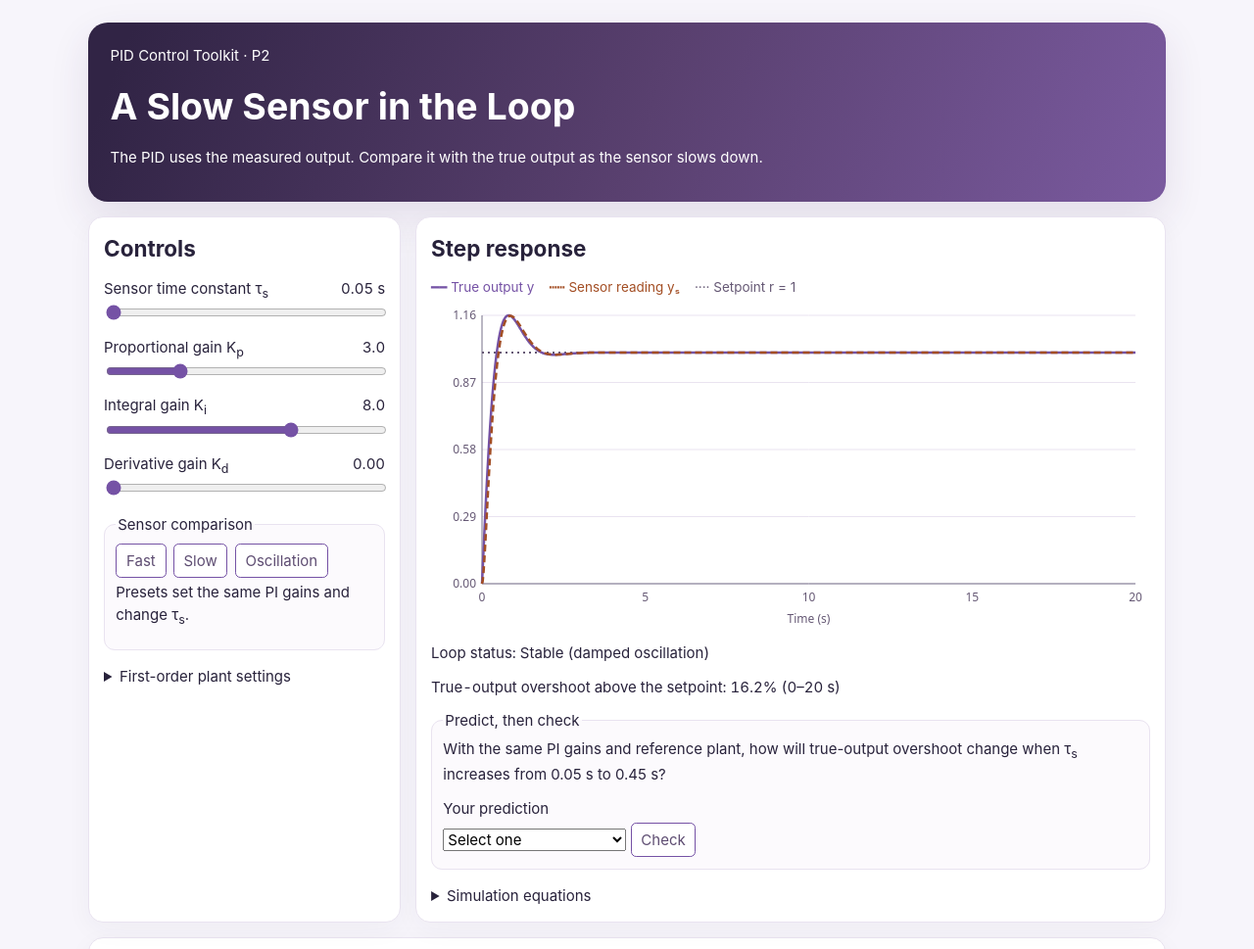
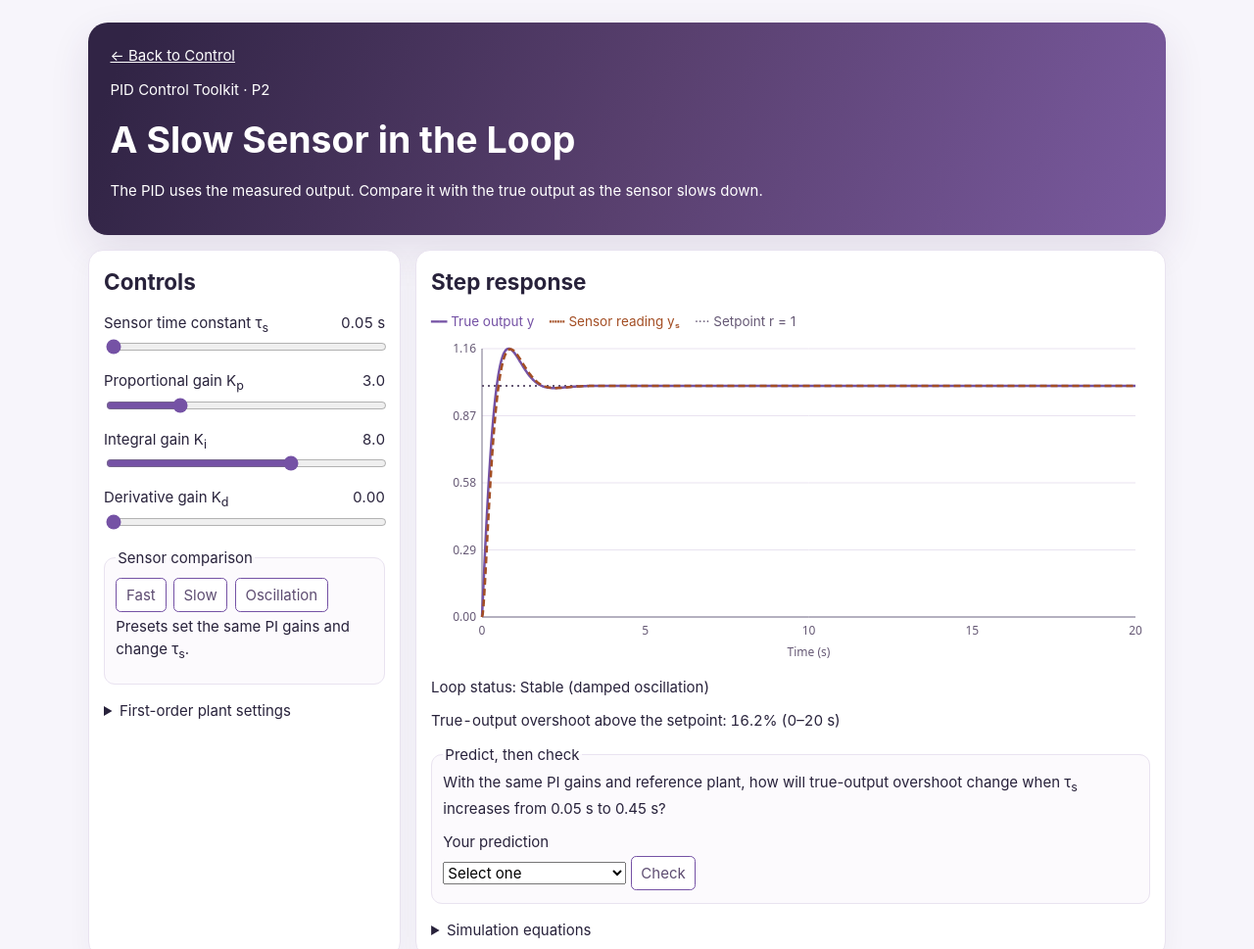
Before and after one commit to daniyaha/encs4380-dynamics-T23, a plain HTML site: page p2.html in a window 1280 px wide. Shown: the top 969 px of the page at 98% size. Drawn offline with Linux system fonts and the light colour scheme.

Commit message:
Add back to Control link on P2

```diff
--- a/p2.html
+++ b/p2.html
@@ -25,6 +25,7 @@ details{margin-top:1rem} #verdict{margin-top:.5rem} #verdict:empty{display:none}
 <body>
 <main>
 <header>
+<nav aria-label="Toolkit navigation"><a href="./#control" style="display:inline-block;color:inherit;margin-bottom:.75rem">&larr; Back to Control</a></nav>
 <p>PID Control Toolkit · P2</p>
 <h1>A Slow Sensor in the Loop</h1>
 <p>The PID uses the measured output. Compare it with the true output as the sensor slows down.</p>
```
